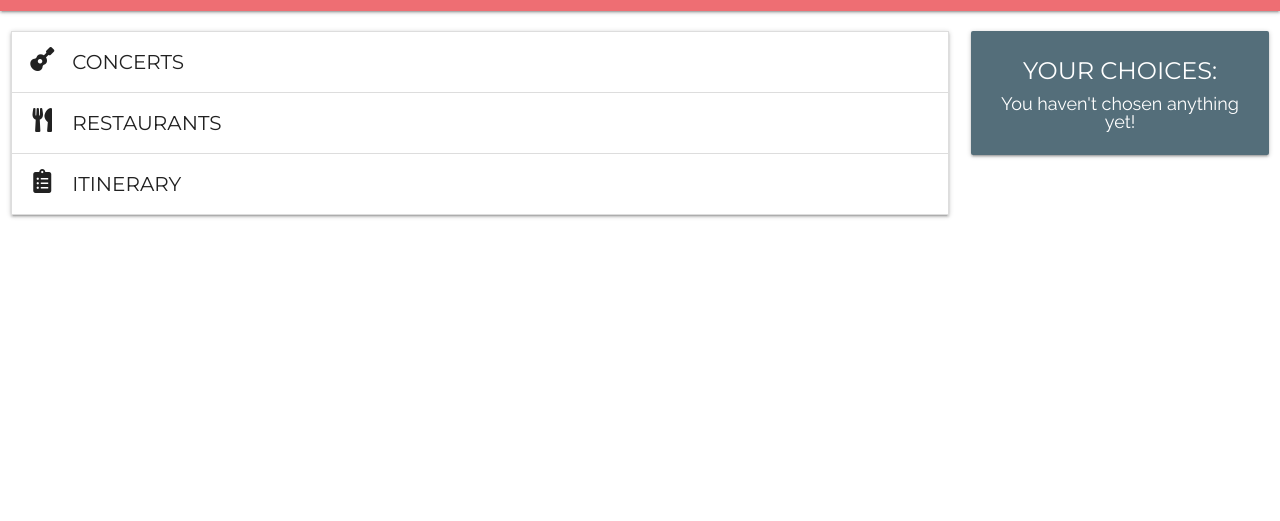
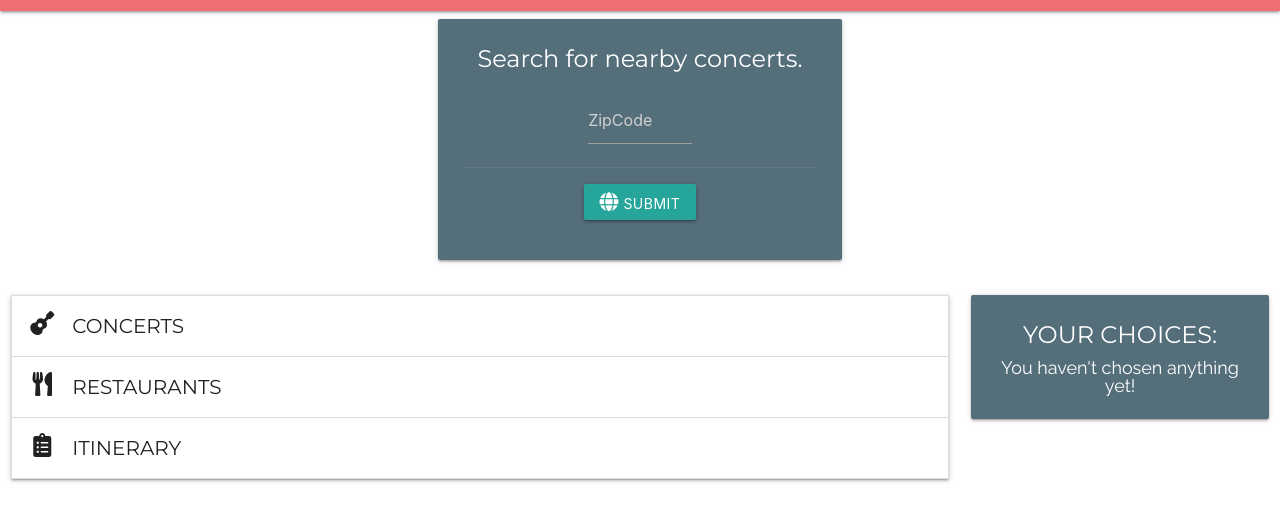
Before and after one commit to dirkcallaway/Concerts-Cuisine, a plain HTML site: page index.html in a window 1280 px wide. Shown: the part 53-574 px from the top of the page. Drawn offline with nearby package versions, Linux system fonts and the light colour scheme; no server answers.

Commit message:
Added Zip form input and updated MapQuest API call

```diff
--- a/assets/css/style.css
+++ b/assets/css/style.css
@@ -53,3 +53,11 @@ p {
     text-align: center;
     margin-top: 20px;
 }
+
+.mb-0 {
+    margin-bottom: 0;
+}
+
+.pb-0 {
+    padding-bottom: 0;
+}
--- a/geocode.js
+++ b/geocode.js
@@ -1,13 +1,8 @@
 var mapQueryUrl = "http://www.mapquestapi.com/geocoding/v1/address?";
 var mapSearchObject = {
-    key : "h1AaSPSUGvuBlInfmGZQsZYqflUTxUri",
-    location : "80526"
+    key: "h1AaSPSUGvuBlInfmGZQsZYqflUTxUri",
+    location: ""
 };
-
-//Button Click eventually...
-mapQueryUrl += $.param(mapSearchObject);
-console.log(mapQueryUrl);
-
 
 var ajaxCall = function () {
     $.ajax({
@@ -20,4 +15,23 @@ var ajaxCall = function () {
         });
 };
 
-ajaxCall();
+//Submit Button Click eventually...
+$("#submit").on("click", function () {
+    //Grabs Value from input box
+    var zipCode = $("#zip").val().trim();
+    //Checks length of input... is it 5 long
+    if(zipCode.length > 5 || zipCode.length < 5){
+        //Alerts if more or less than 5 long
+        alert("Please enter a valid Zip Code.");
+    } else{
+        //Sets the location in the mapSearchObject
+        mapSearchObject.location = zipCode;
+    }
+    //Updates the mapQueryUrl
+    mapQueryUrl += $.param(mapSearchObject);
+    console.log(mapQueryUrl);
+    //Resets the zip input box
+    $("#zip").val("");
+    //Calls the MapQuest API
+    ajaxCall();
+});
--- a/index.html
+++ b/index.html
@@ -36,6 +36,28 @@
   </nav>
 
   <div class="row">
+    <div class="col s12 m4 center offset-s6 offset-m4">
+      <div class="card blue-grey darken-1">
+        <div class="card-content white-text">
+          <span class="card-title">Search for nearby concerts.</span>
+          <div class="row mb-0">
+            <form class="col s12 offset-s4">
+              <div class="row mb-0">
+                <div class="input-field col s4">
+                  <input placeholder="ZipCode" id="zip" type="text" class="validate">
+                </div>
+            </form>
+          </div>
+        </div>
+        <div class="card-action pb-0">
+          <button class="btn waves-effect waves-light" type="submit" name="action" id="submit"><i class="fas fa-globe"></i> Submit
+          </button>
+        </div>
+      </div>
+    </div>
+  </div>
+
+  <div class="row">
     <!-- Collapsible Div for Concerts/Restaurants/Itinerary-->
     <div class="col s12 m9">
       <ul class="collapsible">
@@ -54,10 +76,14 @@
           <div class="collapsible-body"><span>This page will display the concert and restaurant you chose with ticket
               information and options for reservations.
               <p>Lorem ipsum dolor amet small batch scenester aute schlitz, flexitarian neutra crucifix fixie
-              selvage. Pug vape elit taiyaki jean shorts helvetica minim lorem taxidermy eiusmod meggings photo booth fixie live-edge
-              salvia. Hella tacos taxidermy, disrupt salvia pour-over sunt occupy fam lomo vinyl four dollar toast. Wolf scenester lorem
-              in ugh af craft beer street art vice. Pok pok pariatur chillwave meditation echo park, adipisicing fanny pack PBR&B nulla
-              consequat. Pabst stumptown photo booth fam brunch plaid sriracha chicharrones irony ad meggings neutra portland.</p>
+                selvage. Pug vape elit taiyaki jean shorts helvetica minim lorem taxidermy eiusmod meggings photo booth
+                fixie live-edge
+                salvia. Hella tacos taxidermy, disrupt salvia pour-over sunt occupy fam lomo vinyl four dollar toast.
+                Wolf scenester lorem
+                in ugh af craft beer street art vice. Pok pok pariatur chillwave meditation echo park, adipisicing
+                fanny pack PBR&B nulla
+                consequat. Pabst stumptown photo booth fam brunch plaid sriracha chicharrones irony ad meggings neutra
+                portland.</p>
               <a class="waves-effect waves-light btn" id="buyTix">Buy Tickets</a>
               <!--Link to ticket buying using Songkick API-->
               <a class="waves-effect waves-light btn" id="makeRes">Make Reservations</a>
```
Lines whose indentation alone changed are shown as unchanged.
